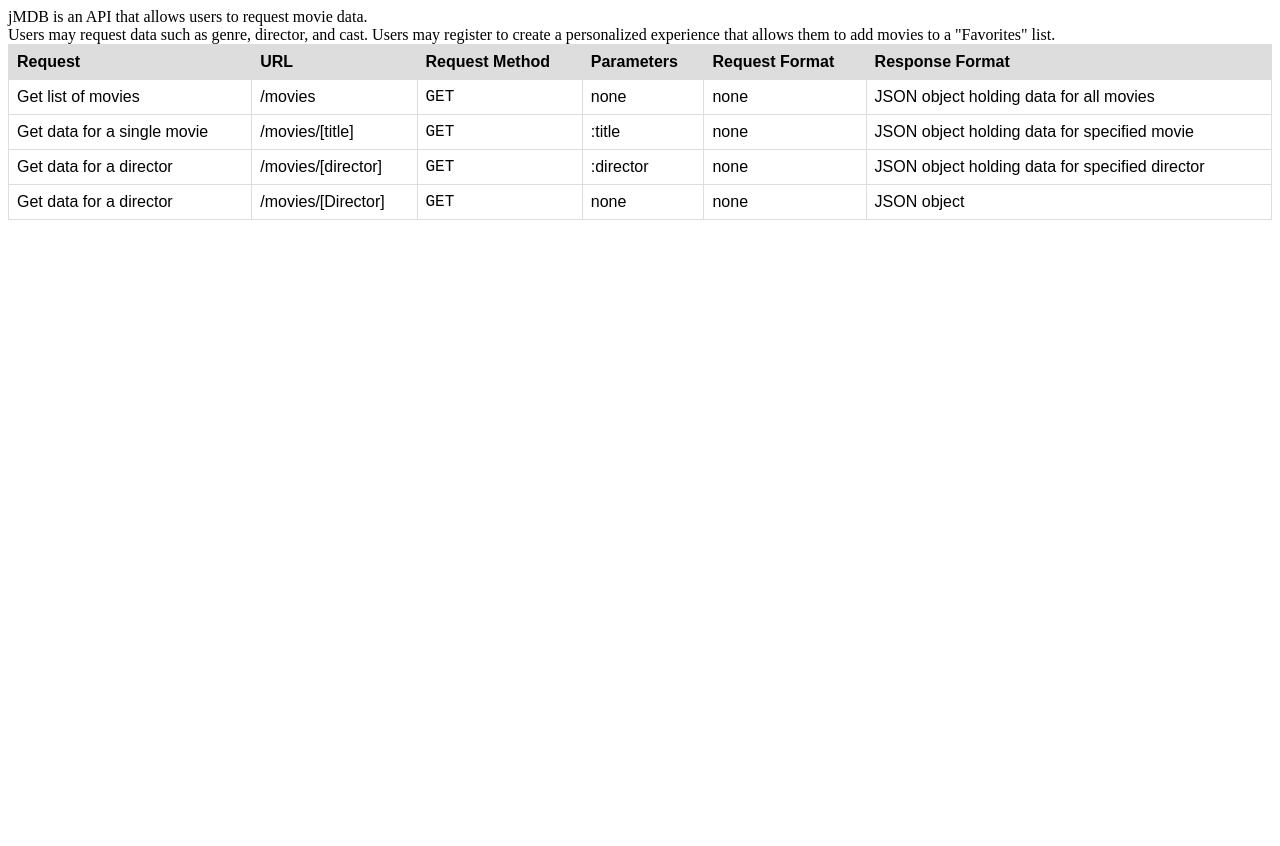
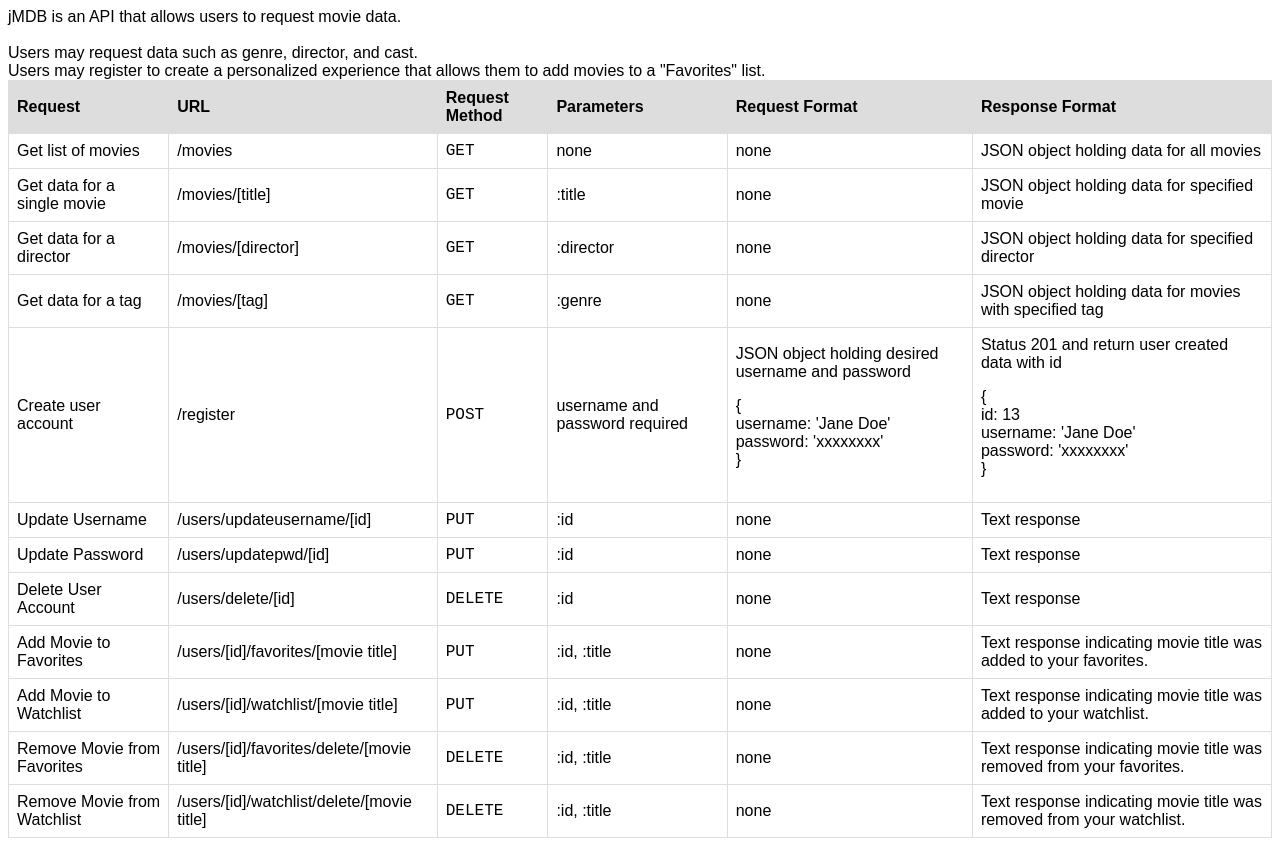
Before and after one commit to jaceyh/movie-API, a website: page public/documentation.html in a window 1280 px wide. Before the commit the page ends 800 px from the top, so only its background shows below. Drawn offline with Linux system fonts and the light colour scheme.

Commit message:
add routes to index.js and documentation

```diff
--- a/public/documentation.html
+++ b/public/documentation.html
@@ -1,9 +1,12 @@
 <!DOCTYPE html>
+<html>
 <head>
     <title>jMDB - Jacey's Movie Database</title>
     <style>
+        body {
+            font-family:Arial, Helvetica, sans-serif
+        }
         table {
-            font-family: Arial, Helvetica, sans-serif;
             width:100%;
             border-collapse: collapse;
         }
@@ -23,7 +26,8 @@
 <body>
     <div>
     jMDB is an API that allows users to request movie data.<br>
-    Users may request data such as genre, director, and cast.
+    <br>
+    Users may request data such as genre, director, and cast.<br>
     Users may register to create a personalized experience that allows them to add movies to a "Favorites" list.<br>
     </div>
     <table>
@@ -60,12 +64,90 @@
             <td>JSON object holding data for specified director</td>
         </tr>
         <tr>
-            <td>Get data for a director</td>
-            <td>/movies/[Director]</td>
+            <td>Get data for a tag</td>
+            <td>/movies/[tag]</td>
             <td class="code">GET</td>
+            <td>:genre</td>
             <td>none</td>
+            <td>JSON object holding data for movies with specified tag</td>
+        </tr>
+        <tr>
+            <td>Create user account</td>
+            <td>/register</td>
+            <td class="code">POST</td>
+            <td>username and password required</td>
+            <td>JSON object holding desired username and password<br>
+                <p> { <br>
+                   username: 'Jane Doe'<br>
+                   password: 'xxxxxxxx'<br>
+                    }
+                </p>
+            </td>
+            <td>Status 201 and return user created data with id
+                <p> { <br>
+                    id: 13<br>
+                    username: 'Jane Doe'<br>
+                    password: 'xxxxxxxx'<br>
+                     }
+                 </p>
+            </td>
+        </tr>
+        <tr>
+            <td>Update Username</td>
+            <td>/users/updateusername/[id]</td>
+            <td class="code">PUT</td>
+            <td>:id</td>
             <td>none</td>
-            <td>JSON object</td>
+            <td>Text response</td>
+        </tr>
+        <tr>
+            <td>Update Password</td>
+            <td>/users/updatepwd/[id]</td>
+            <td class="code">PUT</td>
+            <td>:id</td>
+            <td>none</td>
+            <td>Text response</td>
+        </tr>
+        <tr>
+            <td>Delete User Account</td>
+            <td>/users/delete/[id]</td>
+            <td class="code">DELETE</td>
+            <td>:id</td>
+            <td>none</td>
+            <td>Text response</td>
+        </tr>
+        <tr>
+            <td>Add Movie to Favorites</td>
+            <td>/users/[id]/favorites/[movie title]</td>
+            <td class="code">PUT</td>
+            <td>:id, :title </td>
+            <td>none</td>
+            <td>Text response indicating movie title was added to your favorites.</td>
+        </tr>
+        <tr>
+            <td>Add Movie to Watchlist</td>
+            <td>/users/[id]/watchlist/[movie title]</td>
+            <td class="code">PUT</td>
+            <td>:id, :title</td>
+            <td>none</td>
+            <td>Text response indicating movie title was added to your watchlist.</td>
+        </tr>
+        <tr>
+            <td>Remove Movie from Favorites</td>
+            <td>/users/[id]/favorites/delete/[movie title]</td>
+            <td class="code">DELETE</td>
+            <td>:id, :title </td>
+            <td>none</td>
+            <td>Text response indicating movie title was  removed from your favorites.</td>
+        </tr>
+        <tr>
+            <td>Remove Movie from Watchlist</td>
+            <td>/users/[id]/watchlist/delete/[movie title]</td>
+            <td class="code">DELETE</td>
+            <td>:id, :title</td>
+            <td>none</td>
+            <td>Text response indicating movie title was removed from your watchlist.</td>
         </tr>
     </table>
 </body>
+</html>
```
Also changed, not shown: index.js (+58 -0 lines).
